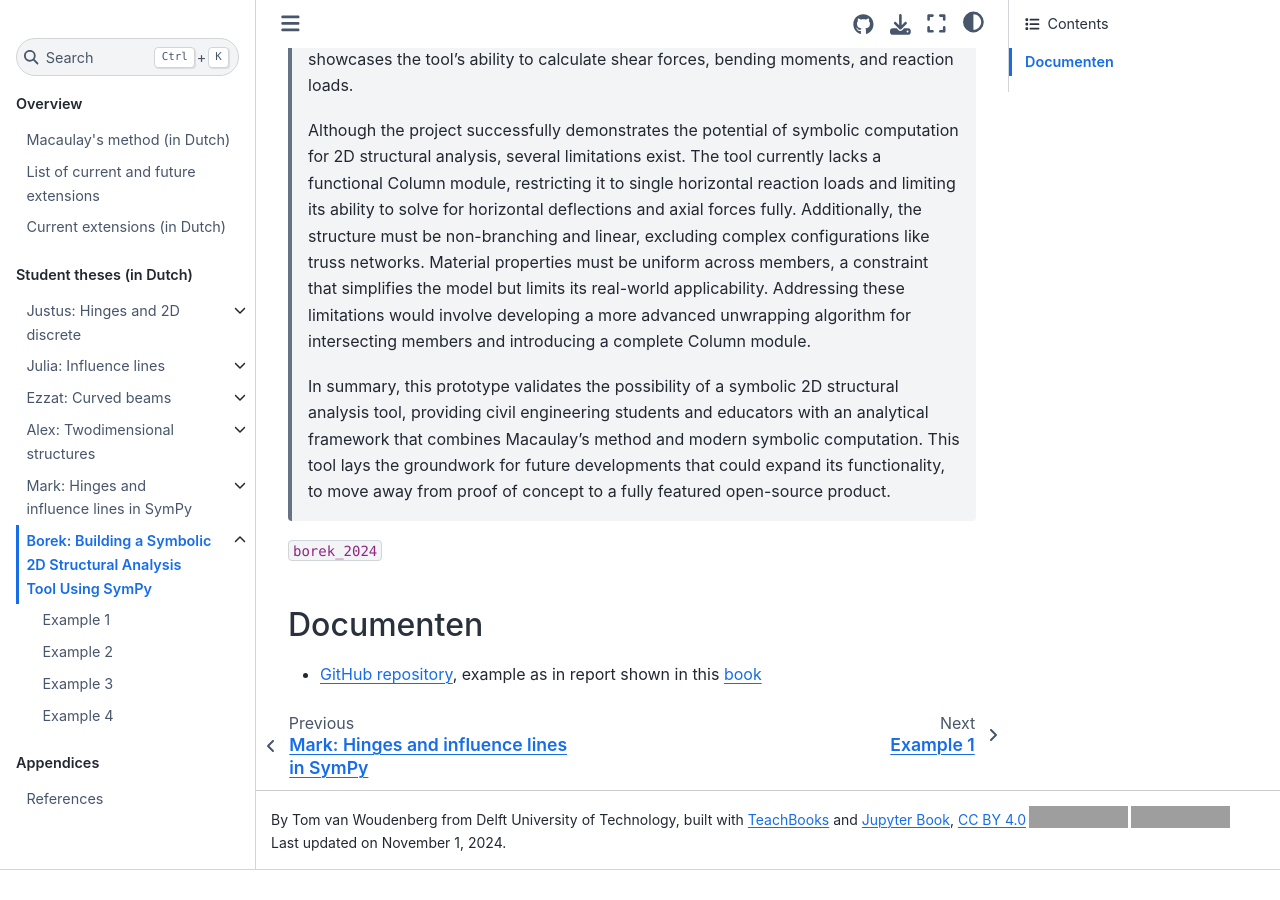
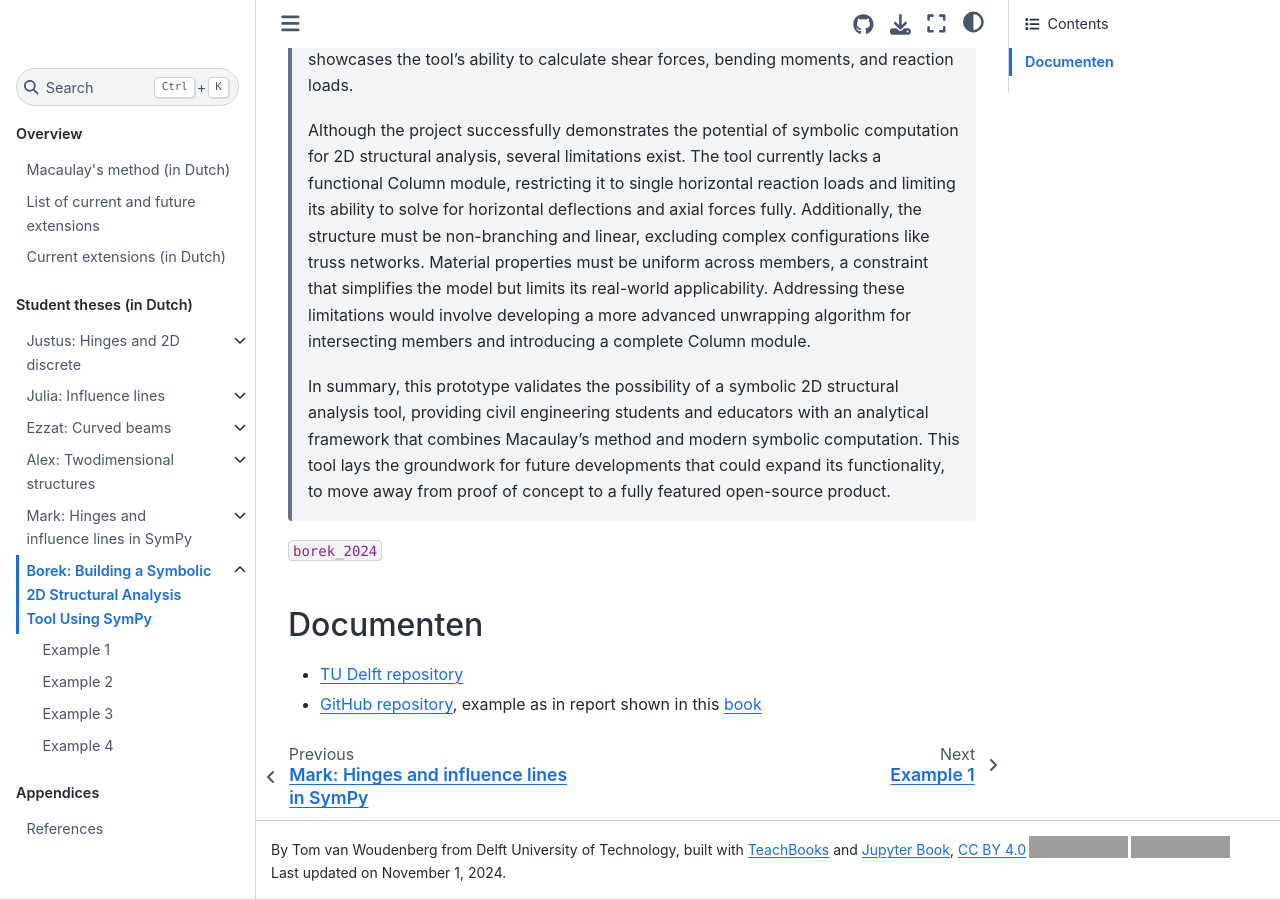
Before and after one commit to TeachBooks/Macaulays_method, a Jupyter Book: the page built from book/theses/borek.md, in a window 1280 px wide and 900 px high, scrolled down 788 px. Built offline with Jupyter Book 1.0.4 settings and Sphinx 7.4.7 and the Sphinx Book theme 1.1.4, drawn with Linux system fonts in a browser that asks for light colours; pages that are not in the unit, such as notebooks, are missing from menus; comment, search, counter and statistics services are not loaded; cross-references to code outside the pages are shown as plain code; before the commit the page ends 1658 px from its top, so only the background shows below that; grey boxes are pictures that could not be loaded.

Commit message:
added repo link

```diff
--- a/book/theses/borek.md
+++ b/book/theses/borek.md
@@ -13,4 +13,5 @@
 {cite:ts}`borek_2024`
 
 ## Documenten
+- [TU Delft repository](https://resolver.tudelft.nl/uuid:e4961d2e-230f-419c-9a15-545ff0f049f8)
 - [GitHub repository](https://github.com/BorekSaheli/sympy/tree/structure2d), example as in report shown in this [book](./borek_example.ipynb)
```
